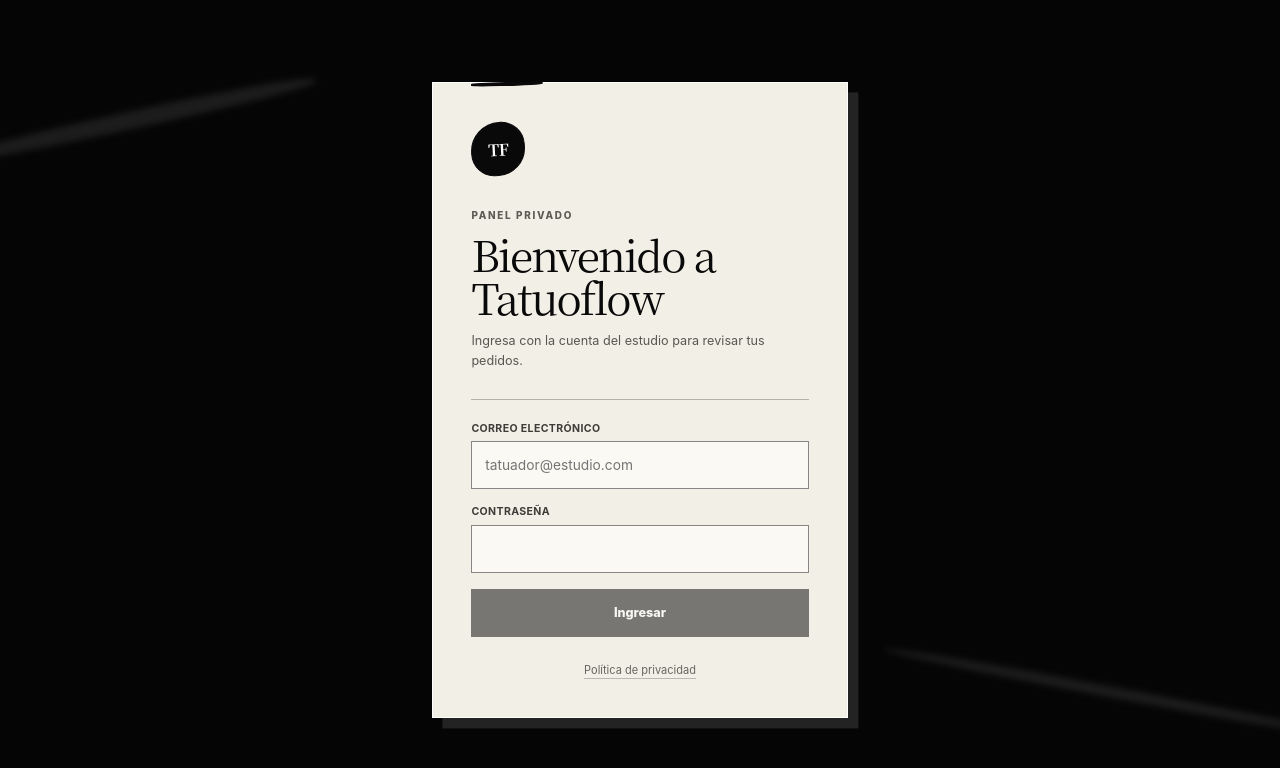
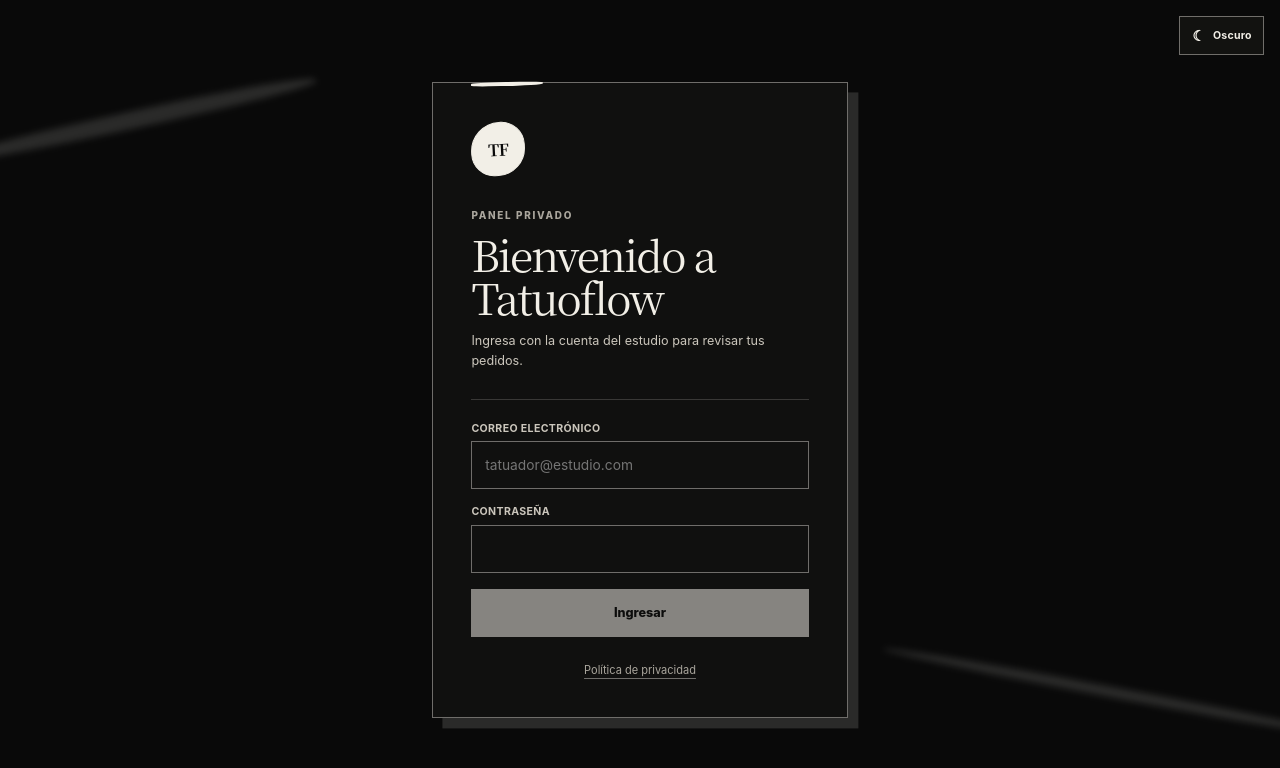
Before and after one commit to Chiflelover/Tatto-Flow, a Next.js app in the folder frontend/: page /login in a window 1280 px wide. Shown: the top 768 px of the page. Built offline with nearby package versions, Linux system fonts and the light colour scheme.

Commit message:
feat: add sumi-e dark and light themes

```diff
--- a/frontend/src/app/globals.css
+++ b/frontend/src/app/globals.css
@@ -1,37 +1,80 @@
-:root {
-  color-scheme: light;
-  --ink: #090909;
-  --ink-soft: #242321;
-  --paper: #f2efe7;
-  --paper-bright: #fffefa;
-  --paper-muted: #e7e3da;
-  --ash: #74716a;
-  --ash-light: #aaa69d;
-  --line: rgba(9, 9, 9, 0.18);
-  --line-strong: rgba(9, 9, 9, 0.42);
-  --danger: #8f2921;
-  --danger-soft: #f2dfdb;
-  --background: var(--paper);
-  --foreground: var(--ink);
-  --surface: var(--paper-bright);
-  --surface-raised: var(--paper-bright);
-  --surface-soft: var(--paper-muted);
-  --muted: var(--ash);
-  --muted-strong: #494640;
-  --border: var(--line);
-  --border-strong: var(--line-strong);
-  --accent: var(--ink);
-  --accent-strong: var(--ink);
-  --on-accent: #ffffff;
+:root,
+html[data-theme='dark'] {
+  color-scheme: dark;
+  --bg: #090909;
+  --surface: #10100f;
+  --surface-raised: #151513;
+  --surface-soft: #1d1c1a;
+  --surface-hover: #20201d;
+  --surface-translucent: rgba(21, 21, 19, 0.82);
+  --input-background: #10100f;
+  --text: #f2efe7;
+  --text-strong: #fffefa;
+  --muted: #aaa69d;
+  --muted-strong: #cbc6bc;
+  --border: rgba(242, 239, 231, 0.18);
+  --border-strong: rgba(242, 239, 231, 0.42);
+  --brush-subtle: rgba(242, 239, 231, 0.04);
+  --brush-visible: rgba(242, 239, 231, 0.14);
+  --shadow: rgba(0, 0, 0, 0.48);
+  --danger: #d9867c;
+  --danger-strong: #f0a097;
+  --danger-soft: #281614;
+  --on-danger: #090909;
+  --sidebar-bg: #050505;
+  --sidebar-text: #f2efe7;
+  --sidebar-muted: #aaa7a0;
+  --sidebar-border: rgba(255, 255, 255, 0.22);
+  --overlay: rgba(0, 0, 0, 0.82);
+  --background: var(--bg);
+  --foreground: var(--text);
+  --surface-contrast: var(--surface-raised);
+  --ink: var(--text);
+  --ink-soft: var(--muted-strong);
+  --paper: var(--bg);
+  --paper-bright: var(--surface);
+  --paper-muted: var(--surface-soft);
+  --ash: var(--muted);
+  --ash-light: var(--muted-strong);
+  --line: var(--border);
+  --line-strong: var(--border-strong);
+  --accent: var(--text);
+  --accent-strong: var(--text-strong);
+  --on-accent: var(--bg);
   --font-editorial: 'Yu Mincho', 'Hiragino Mincho ProN', 'Noto Serif CJK JP', Georgia, serif;
   --font-ui:
     'Yu Gothic', 'Hiragino Kaku Gothic ProN', Inter, ui-sans-serif, system-ui, -apple-system,
     BlinkMacSystemFont, 'Segoe UI', sans-serif;
 }
 
+html[data-theme='light'] {
+  color-scheme: light;
+  --bg: #f2efe7;
+  --surface: #fffefa;
+  --surface-raised: #f7f3eb;
+  --surface-soft: #e7e3da;
+  --surface-hover: #e1ddd4;
+  --surface-translucent: rgba(255, 254, 250, 0.76);
+  --input-background: rgba(255, 254, 250, 0.76);
+  --text: #090909;
+  --text-strong: #050505;
+  --muted: #74716a;
+  --muted-strong: #494640;
+  --border: rgba(9, 9, 9, 0.18);
+  --border-strong: rgba(9, 9, 9, 0.42);
+  --brush-subtle: rgba(9, 9, 9, 0.035);
+  --brush-visible: rgba(9, 9, 9, 0.14);
+  --shadow: rgba(9, 9, 9, 0.16);
+  --danger: #8f2921;
+  --danger-strong: #731f19;
+  --danger-soft: #f2dfdb;
+  --on-danger: #fffefa;
+  --overlay: rgba(0, 0, 0, 0.78);
+}
+
 html {
   height: 100%;
-  background: var(--paper);
+  background: var(--background);
 }
 
 html,
--- a/frontend/src/app/layout.tsx
+++ b/frontend/src/app/layout.tsx
@@ -1,5 +1,7 @@
 import type { Metadata } from 'next';
 import './globals.css';
+
+const themeInitializationScript = `(function(){try{var t=localStorage.getItem("tatuoflow-theme");document.documentElement.setAttribute("data-theme",t==="light"?"light":"dark")}catch(e){document.documentElement.setAttribute("data-theme","dark")}})()`;
 
 export const metadata: Metadata = {
   title: 'Tatuoflow',
@@ -8,7 +10,10 @@
 
 export default function RootLayout({ children }: LayoutProps<'/'>) {
   return (
-    <html lang="es">
+    <html lang="es" data-theme="dark" suppressHydrationWarning>
+      <head>
+        <script dangerouslySetInnerHTML={{ __html: themeInitializationScript }} />
+      </head>
       <body>{children}</body>
     </html>
   );
--- a/frontend/src/app/login/login.module.css
+++ b/frontend/src/app/login/login.module.css
@@ -5,14 +5,14 @@
   padding: clamp(1rem, 4vw, 3rem);
   overflow: hidden;
   place-items: center;
-  color: #090909;
-  background: #050505;
+  color: var(--text);
+  background: var(--background);
 }
 
 .page::before,
 .page::after {
   position: absolute;
-  background: rgba(255, 255, 255, 0.09);
+  background: var(--brush-visible);
   content: '';
   filter: blur(0.2rem);
   pointer-events: none;
@@ -36,14 +36,21 @@
   transform: rotate(11deg);
 }
 
+.themeControl {
+  position: fixed;
+  z-index: 3;
+  top: max(1rem, env(safe-area-inset-top));
+  right: max(1rem, env(safe-area-inset-right));
+}
+
 .card {
   position: relative;
   z-index: 1;
   width: min(100%, 26rem);
   padding: clamp(1.45rem, 5vw, 2.4rem);
-  border: 1px solid #ffffff;
-  background: #f2efe7;
-  box-shadow: 0.65rem 0.65rem 0 rgba(255, 255, 255, 0.12);
+  border: 1px solid var(--border-strong);
+  background: var(--surface);
+  box-shadow: 0.65rem 0.65rem 0 var(--brush-visible);
 }
 
 .card::before {
@@ -53,7 +60,7 @@
   width: 4.5rem;
   height: 0.22rem;
   border-radius: 48% 32% 58% 24%;
-  background: #090909;
+  background: var(--text);
   content: '';
   transform: rotate(-1deg);
 }
@@ -63,10 +70,10 @@
   width: 3.4rem;
   height: 3.4rem;
   place-items: center;
-  border: 1px solid #090909;
+  border: 1px solid var(--text);
   border-radius: 54% 43% 51% 42%;
-  color: #ffffff;
-  background: #090909;
+  color: var(--on-accent);
+  background: var(--text);
   font-family: var(--font-editorial);
   font-weight: 700;
   letter-spacing: -0.05em;
@@ -78,7 +85,7 @@
 }
 
 .heading > span {
-  color: #5f5c56;
+  color: var(--muted);
   font-size: 0.62rem;
   font-weight: 800;
   letter-spacing: 0.17em;
@@ -96,7 +103,7 @@
 
 .heading p {
   margin-top: 0.75rem;
-  color: #5a5751;
+  color: var(--muted-strong);
   font-size: 0.79rem;
   line-height: 1.65;
 }
@@ -106,7 +113,7 @@
   gap: 1rem;
   margin-top: 1.7rem;
   padding-top: 1.35rem;
-  border-top: 1px solid rgba(9, 9, 9, 0.26);
+  border-top: 1px solid var(--border);
 }
 
 .form label {
@@ -115,7 +122,7 @@
 }
 
 .form label span {
-  color: #3f3c37;
+  color: var(--muted-strong);
   font-size: 0.66rem;
   font-weight: 750;
   letter-spacing: 0.035em;
@@ -126,10 +133,10 @@
   width: 100%;
   min-height: 3rem;
   padding: 0.7rem 0.8rem;
-  border: 1px solid rgba(9, 9, 9, 0.48);
+  border: 1px solid var(--border-strong);
   outline: none;
-  color: #090909;
-  background: rgba(255, 254, 250, 0.7);
+  color: var(--text);
+  background: var(--input-background);
   font-size: 0.86rem;
   transition:
     border-color 150ms ease,
@@ -137,15 +144,15 @@
 }
 
 .form input:focus {
-  border-color: #090909;
-  box-shadow: 0.2rem 0 #090909;
+  border-color: var(--text);
+  box-shadow: 0.2rem 0 var(--text);
 }
 
 .form button {
   min-height: 3rem;
-  border: 1px solid #090909;
-  color: #ffffff;
-  background: #090909;
+  border: 1px solid var(--text);
+  color: var(--on-accent);
+  background: var(--text);
   font: inherit;
   font-size: 0.79rem;
   font-weight: 800;
@@ -156,14 +163,14 @@
 }
 
 .form button:hover:not(:disabled) {
-  box-shadow: 0.25rem 0 #6f6b64;
+  box-shadow: 0.25rem 0 var(--muted);
   transform: translateX(-0.08rem);
 }
 
 .form button:focus-visible,
 .form input:focus-visible,
 .footer a:focus-visible {
-  outline: 2px solid #090909;
+  outline: 2px solid var(--text);
   outline-offset: 3px;
 }
 
@@ -174,9 +181,9 @@
 
 .error {
   padding: 0.72rem 0.8rem;
-  border-left: 0.2rem solid #8f2921;
-  color: #7a2019;
-  background: #f2dfdb;
+  border-left: 0.2rem solid var(--danger);
+  color: var(--danger-strong);
+  background: var(--danger-soft);
   font-size: 0.7rem;
   line-height: 1.5;
 }
@@ -187,10 +194,10 @@
 }
 
 .footer a {
-  color: #68655e;
+  color: var(--muted);
   font-size: 0.69rem;
   text-decoration: underline;
-  text-decoration-color: rgba(9, 9, 9, 0.24);
+  text-decoration-color: var(--border-strong);
   text-underline-offset: 0.22rem;
   transition:
     color 150ms ease,
@@ -199,7 +206,7 @@
 
 .footer a:hover,
 .footer a:focus-visible {
-  color: #090909;
+  color: var(--text);
   text-decoration-color: currentColor;
 }
 
--- a/frontend/src/app/login/page.tsx
+++ b/frontend/src/app/login/page.tsx
@@ -1,5 +1,6 @@
 import type { Metadata } from 'next';
 import Link from 'next/link';
+import { ThemeToggle } from '@/components/theme-toggle';
 import { LoginForm } from './login-form';
 import styles from './login.module.css';
 
@@ -10,6 +11,9 @@
 export default function LoginPage() {
   return (
     <main className={styles.page}>
+      <div className={styles.themeControl}>
+        <ThemeToggle />
+      </div>
       <section className={styles.card}>
         <div className={styles.logo} aria-hidden="true">
           TF
--- a/frontend/src/app/privacy/page.tsx
+++ b/frontend/src/app/privacy/page.tsx
@@ -1,5 +1,6 @@
 import type { Metadata } from 'next';
 import Link from 'next/link';
+import { ThemeToggle } from '@/components/theme-toggle';
 import styles from './privacy.module.css';
 
 export const metadata: Metadata = {
@@ -17,6 +18,9 @@
 export default function PrivacyPage() {
   return (
     <main className={styles.page}>
+      <div className={styles.themeControl}>
+        <ThemeToggle />
+      </div>
       <article className={styles.policy}>
         <header className={styles.header}>
           <Link className={styles.brand} href="/login" aria-label="Ir al inicio de sesión">
--- a/frontend/src/app/privacy/privacy.module.css
+++ b/frontend/src/app/privacy/privacy.module.css
@@ -1,8 +1,15 @@
 .page {
   min-height: 100dvh;
   padding: clamp(1rem, 5vw, 4rem);
-  color: #090909;
-  background: #f2efe7;
+  color: var(--text);
+  background: var(--background);
+}
+
+.themeControl {
+  position: fixed;
+  z-index: 3;
+  top: max(1rem, env(safe-area-inset-top));
+  right: max(1rem, env(safe-area-inset-right));
 }
 
 .policy {
@@ -19,7 +26,7 @@
   width: clamp(4rem, 13vw, 7rem);
   height: 0.35rem;
   border-radius: 62% 38% 54% 29%;
-  background: #090909;
+  background: var(--text);
   content: '';
   opacity: 0.85;
   transform: rotate(-2deg);
@@ -29,7 +36,7 @@
   display: inline-flex;
   align-items: center;
   gap: 0.72rem;
-  color: #292825;
+  color: var(--muted-strong);
   font-family: var(--font-editorial);
   font-size: 0.92rem;
   font-weight: 650;
@@ -40,10 +47,10 @@
   width: 2.5rem;
   height: 2.5rem;
   place-items: center;
-  border: 1px solid #090909;
+  border: 1px solid var(--text);
   border-radius: 52% 43% 50% 41%;
-  color: #ffffff;
-  background: #090909;
+  color: var(--on-accent);
+  background: var(--text);
   font-family: var(--font-editorial);
   font-size: 0.72rem;
   transform: rotate(-3deg);
@@ -51,7 +58,7 @@
 
 .eyebrow {
   margin-top: clamp(2.8rem, 8vw, 5rem);
-  color: #5b5852;
+  color: var(--muted);
   font-size: 0.64rem;
   font-weight: 800;
   letter-spacing: 0.18em;
@@ -60,7 +67,7 @@
 
 .header {
   padding-bottom: clamp(2rem, 5vw, 3.5rem);
-  border-bottom: 1px solid #090909;
+  border-bottom: 1px solid var(--text);
 }
 
 .header h1 {
@@ -75,14 +82,14 @@
 
 .updated {
   margin-top: 1rem;
-  color: #6d6962;
+  color: var(--muted);
   font-size: 0.7rem;
 }
 
 .intro {
   max-width: 40rem;
   margin-top: 1.6rem;
-  color: #403e39;
+  color: var(--muted-strong);
   font-family: var(--font-editorial);
   font-size: clamp(1rem, 2vw, 1.16rem);
   line-height: 1.7;
@@ -93,7 +100,7 @@
   grid-template-columns: 1fr;
   margin-top: clamp(2.2rem, 6vw, 4rem);
   padding-top: clamp(1.2rem, 3vw, 2rem);
-  border-top: 1px solid rgba(9, 9, 9, 0.25);
+  border-top: 1px solid var(--border);
 }
 
 .policy h2 {
@@ -114,7 +121,7 @@
 
 .policy section p,
 .policy li {
-  color: #45423d;
+  color: var(--muted-strong);
   font-size: 0.86rem;
   line-height: 1.85;
 }
@@ -131,32 +138,32 @@
 }
 
 .policy li::marker {
-  color: #090909;
+  color: var(--text);
   content: '—  ';
 }
 
 .policy code {
-  color: #090909;
+  color: var(--text);
   font-size: 0.88em;
 }
 
 .notice {
   margin-top: 1.15rem !important;
   padding: 0.85rem 0 0.85rem 1rem;
-  border-left: 0.18rem solid #090909;
-  background: rgba(255, 254, 250, 0.5);
+  border-left: 0.18rem solid var(--text);
+  background: var(--surface-translucent);
 }
 
 .providerList strong {
-  color: #090909;
+  color: var(--text);
 }
 
 .providerList a,
 .externalLink,
 .contact {
-  color: #090909;
+  color: var(--text);
   text-decoration: underline;
-  text-decoration-color: rgba(9, 9, 9, 0.38);
+  text-decoration-color: var(--border-strong);
   text-underline-offset: 0.22rem;
 }
 
@@ -190,9 +197,9 @@
 .missingContact {
   margin-top: 1rem !important;
   padding: 0.85rem 1rem;
-  border: 1px solid rgba(9, 9, 9, 0.35);
-  color: #35332f !important;
-  background: #e5e0d6;
+  border: 1px solid var(--border-strong);
+  color: var(--muted-strong) !important;
+  background: var(--surface-soft);
 }
 
 .missingContact code {
@@ -202,12 +209,12 @@
 .footer {
   margin-top: clamp(3rem, 7vw, 5rem);
   padding-top: 1.2rem;
-  border-top: 1px solid #090909;
+  border-top: 1px solid var(--text);
   text-align: right;
 }
 
 .footer a {
-  color: #54514b;
+  color: var(--muted);
   font-size: 0.74rem;
   text-decoration: underline;
   text-decoration-color: transparent;
@@ -218,7 +225,7 @@
 .footer a:focus-visible,
 .brand:hover,
 .brand:focus-visible {
-  color: #090909;
+  color: var(--text);
   text-decoration-color: currentColor;
 }
 
@@ -227,7 +234,7 @@
 .externalLink:focus-visible,
 .contact:focus-visible,
 .providerList a:focus-visible {
-  outline: 2px solid #090909;
+  outline: 2px solid var(--text);
   outline-offset: 3px;
 }
 
--- /dev/null
+++ b/frontend/src/components/theme-toggle.module.css
@@ -0,0 +1,96 @@
+.toggle {
+  display: inline-flex;
+  align-items: center;
+  justify-content: center;
+  min-height: 2.45rem;
+  padding: 0.45rem 0.7rem;
+  border: 1px solid var(--border-strong);
+  color: var(--text);
+  background: var(--surface-translucent);
+  font: inherit;
+  font-size: 0.66rem;
+  font-weight: 750;
+  letter-spacing: 0.025em;
+  cursor: pointer;
+  transition:
+    color 150ms ease,
+    background 150ms ease,
+    border-color 150ms ease,
+    box-shadow 150ms ease,
+    transform 150ms ease;
+}
+
+.toggle:hover {
+  border-color: var(--text);
+  box-shadow: 0.18rem 0 var(--text);
+  transform: translateX(-0.06rem);
+}
+
+.toggle:focus-visible {
+  outline: 2px solid var(--text);
+  outline-offset: 3px;
+}
+
+.darkState,
+.lightState {
+  align-items: center;
+  gap: 0.38rem;
+}
+
+.darkState {
+  display: inline-flex;
+}
+
+.lightState {
+  display: none;
+}
+
+:global(html[data-theme='light']) .darkState {
+  display: none;
+}
+
+:global(html[data-theme='light']) .lightState {
+  display: inline-flex;
+}
+
+.icon {
+  display: inline-grid;
+  width: 1rem;
+  place-items: center;
+  font-family: var(--font-editorial);
+  font-size: 0.9rem;
+  line-height: 1;
+}
+
+.accessiblePrefix {
+  position: absolute;
+  width: 1px;
+  height: 1px;
+  padding: 0;
+  overflow: hidden;
+  clip: rect(0, 0, 0, 0);
+  white-space: nowrap;
+  border: 0;
+}
+
+.compact {
+  width: 2.45rem;
+  padding: 0.4rem;
+}
+
+.compact .label {
+  position: absolute;
+  width: 1px;
+  height: 1px;
+  padding: 0;
+  overflow: hidden;
+  clip: rect(0, 0, 0, 0);
+  white-space: nowrap;
+  border: 0;
+}
+
+@media (prefers-reduced-motion: reduce) {
+  .toggle {
+    transition: none;
+  }
+}
--- /dev/null
+++ b/frontend/src/components/theme-toggle.tsx
@@ -0,0 +1,48 @@
+'use client';
+
+import styles from './theme-toggle.module.css';
+
+const THEME_STORAGE_KEY = 'tatuoflow-theme';
+
+type ThemeToggleProps = {
+  className?: string;
+  compact?: boolean;
+};
+
+export function ThemeToggle({ className, compact = false }: ThemeToggleProps) {
+  function toggleTheme(): void {
+    const currentTheme = document.documentElement.dataset.theme === 'light' ? 'light' : 'dark';
+    const nextTheme = currentTheme === 'dark' ? 'light' : 'dark';
+
+    document.documentElement.dataset.theme = nextTheme;
+
+    try {
+      localStorage.setItem(THEME_STORAGE_KEY, nextTheme);
+    } catch {
+      // The selected theme still applies for the current page when storage is unavailable.
+    }
+  }
+
+  return (
+    <button
+      type="button"
+      className={`${styles.toggle} ${compact ? styles.compact : ''} ${className ?? ''}`}
+      onClick={toggleTheme}
+      title="Cambiar entre tema oscuro y claro"
+    >
+      <span className={styles.accessiblePrefix}>Cambiar tema. Tema actual: </span>
+      <span className={styles.darkState}>
+        <span className={styles.icon} aria-hidden="true">
+          ☾
+        </span>
+        <span className={styles.label}>Oscuro</span>
+      </span>
+      <span className={styles.lightState}>
+        <span className={styles.icon} aria-hidden="true">
+          ☀
+        </span>
+        <span className={styles.label}>Claro</span>
+      </span>
+    </button>
+  );
+}
```
Also changed, not shown: frontend/src/app/dashboard/layout.tsx (+8 -1 lines), frontend/src/styles/dashboard.module.css (+74 -69 lines).
